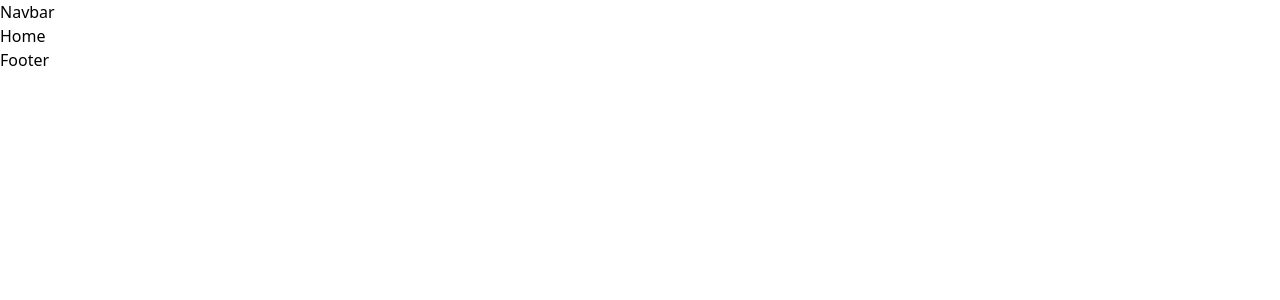
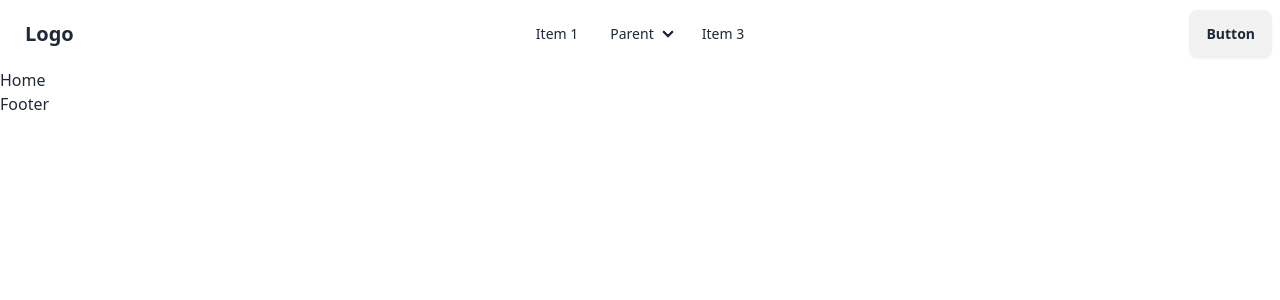
Before and after one commit to weird-samuel/E-commerce-frontend, a React (Vite) app: page / in a window 1280 px wide. Shown: the top 300 px of the page. Built offline with nearby package versions, Linux system fonts and the light colour scheme.

Commit message:
small progress

```diff
--- a/package.json
+++ b/package.json
@@ -22,6 +22,7 @@
     "@types/react-dom": "^18.2.17",
     "@vitejs/plugin-react": "^4.2.1",
     "autoprefixer": "^10.4.16",
+    "daisyui": "^4.5.0",
     "eslint": "^8.55.0",
     "eslint-plugin-react": "^7.33.2",
     "eslint-plugin-react-hooks": "^4.6.0",
--- /dev/null
+++ b/src/components/Navbar.jsx
@@ -0,0 +1,79 @@
+const Navbar = () => {
+  return (
+    <header>
+      <div className="navbar bg-base-100">
+        <div className="navbar-start">
+          <div className="dropdown">
+            <div tabIndex={0} role="button" className="btn btn-ghost lg:hidden">
+              <svg
+                xmlns="http://www.w3.org/2000/svg"
+                className="h-5 w-5"
+                fill="none"
+                viewBox="0 0 24 24"
+                stroke="currentColor"
+              >
+                <path
+                  strokeLinecap="round"
+                  strokeLinejoin="round"
+                  strokeWidth="2"
+                  d="M4 6h16M4 12h8m-8 6h16"
+                />
+              </svg>
+            </div>
+            <ul
+              tabIndex={0}
+              className="menu menu-sm dropdown-content mt-3 z-[1] p-2 shadow bg-base-100 rounded-box w-52"
+            >
+              <li>
+                <a>Item 1</a>
+              </li>
+              <li>
+                <a>Parent</a>
+                <ul className="p-2">
+                  <li>
+                    <a>Submenu 1</a>
+                  </li>
+                  <li>
+                    <a>Submenu 2</a>
+                  </li>
+                </ul>
+              </li>
+              <li>
+                <a>Item 3</a>
+              </li>
+            </ul>
+          </div>
+          <a className="btn btn-ghost text-xl">Logo</a>
+        </div>
+        <div className="navbar-center hidden lg:flex">
+          <ul className="menu menu-horizontal px-1">
+            <li>
+              <a>Item 1</a>
+            </li>
+            <li>
+              <details>
+                <summary>Parent</summary>
+                <ul className="p-2">
+                  <li>
+                    <a>Submenu 1</a>
+                  </li>
+                  <li>
+                    <a>Submenu 2</a>
+                  </li>
+                </ul>
+              </details>
+            </li>
+            <li>
+              <a>Item 3</a>
+            </li>
+          </ul>
+        </div>
+        <div className="navbar-end">
+          <a className="btn">Button</a>
+        </div>
+      </div>
+    </header>
+  );
+};
+
+export default Navbar;
--- a/src/layout/Main.jsx
+++ b/src/layout/Main.jsx
@@ -1,9 +1,10 @@
 import { Outlet } from "react-router-dom";
+import Navbar from "../components/Navbar";
 
 const Main = () => {
   return (
     <div>
-      <nav>Navbar</nav>
+      <Navbar />
       <Outlet />
       <footer>Footer</footer>
     </div>
--- a/tailwind.config.js
+++ b/tailwind.config.js
@@ -11,5 +11,5 @@
       },
     },
   },
-  plugins: [],
+  plugins: [require("daisyui")],
 };
```
Also changed, not shown: .eslintrc.cjs, 1 other file (tests, documents, lock files or other folders).
